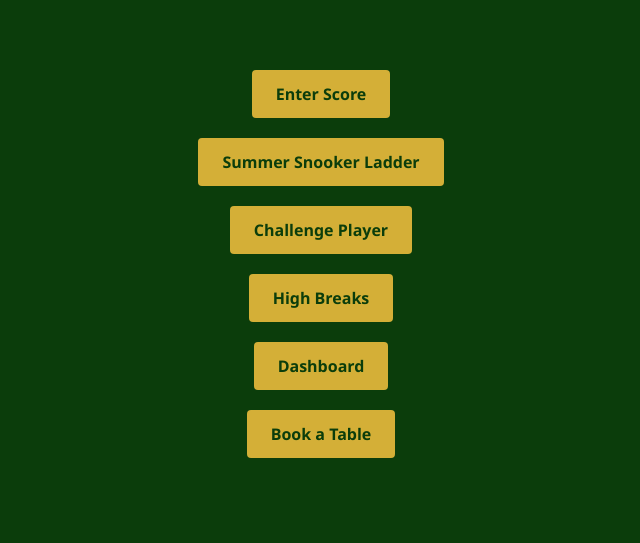
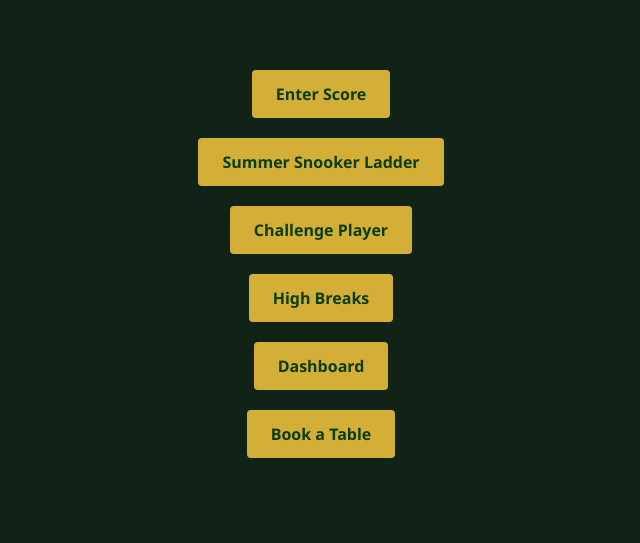
Before and after one commit to chazman4088/FTS-Snooker-Club, a plain HTML site: page index.html in a window 1280 px wide. Shown: the part 257-800 px from the top of the page, without its empty margins (319-959 px from the left). Drawn offline with Linux system fonts and the light colour scheme.

Commit message:
Update index.html

```diff
--- a/index.html
+++ b/index.html
@@ -7,10 +7,10 @@
 
   <style>
     :root {
-      --page-bg:       #0B3D0B;  /* forest-green background from logo */
+      --page-bg:       #112216;  /* updated background color */
       --btn-bg:        #D4AF37;  /* gold text color from logo */
       --btn-bg-hover:  #B89833;  /* slightly darker gold for hover */
-      --btn-text:      #0B3D0B;  /* dark green text inside button */
+      --btn-text:      #0B3D0B;  /* dark green text inside buttons */
       --btn-padding:   12px 24px;
       --btn-radius:    4px;
       --font-stack:    'Segoe UI', Tahoma, Geneva, Verdana, sans-serif;
```
